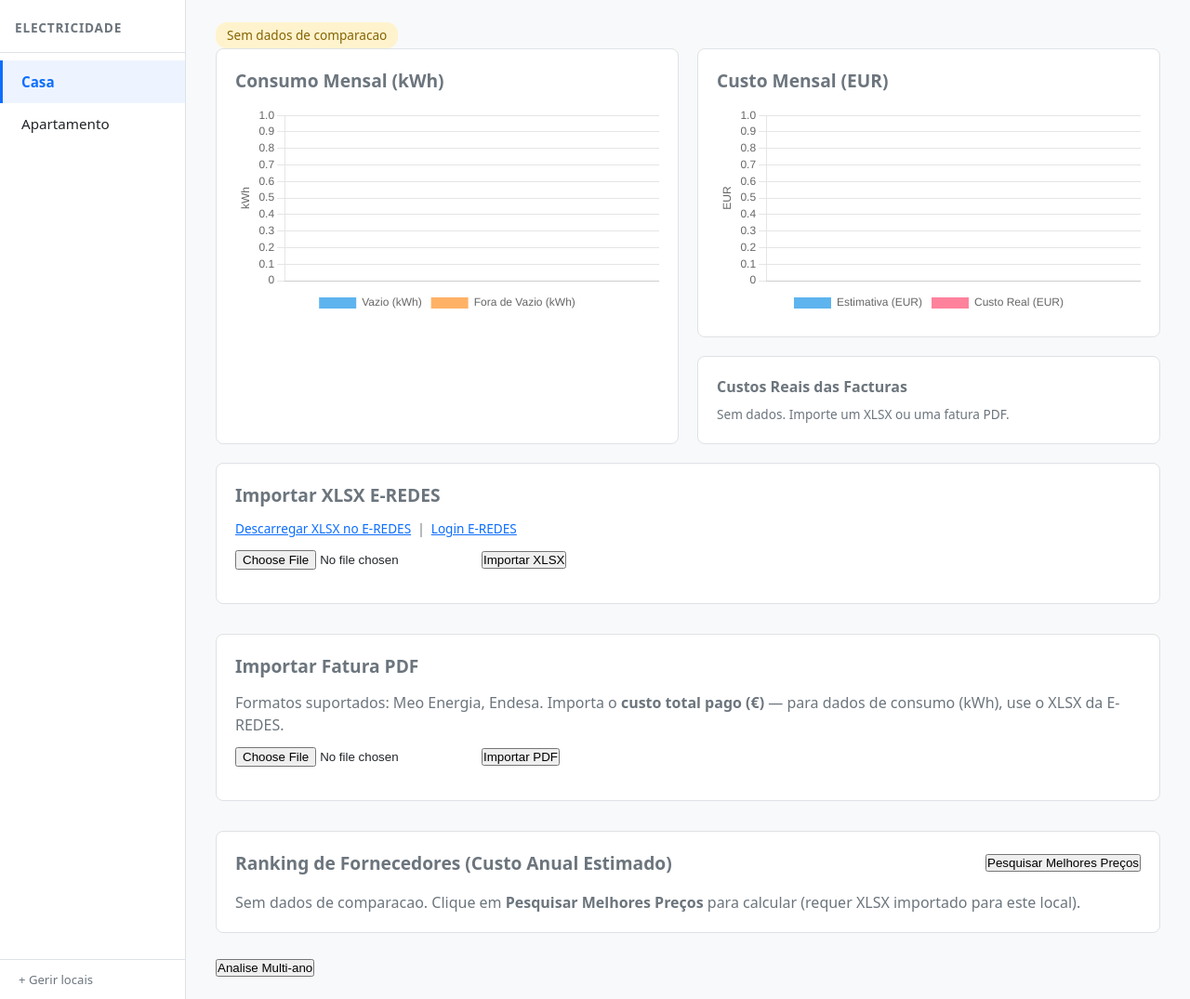
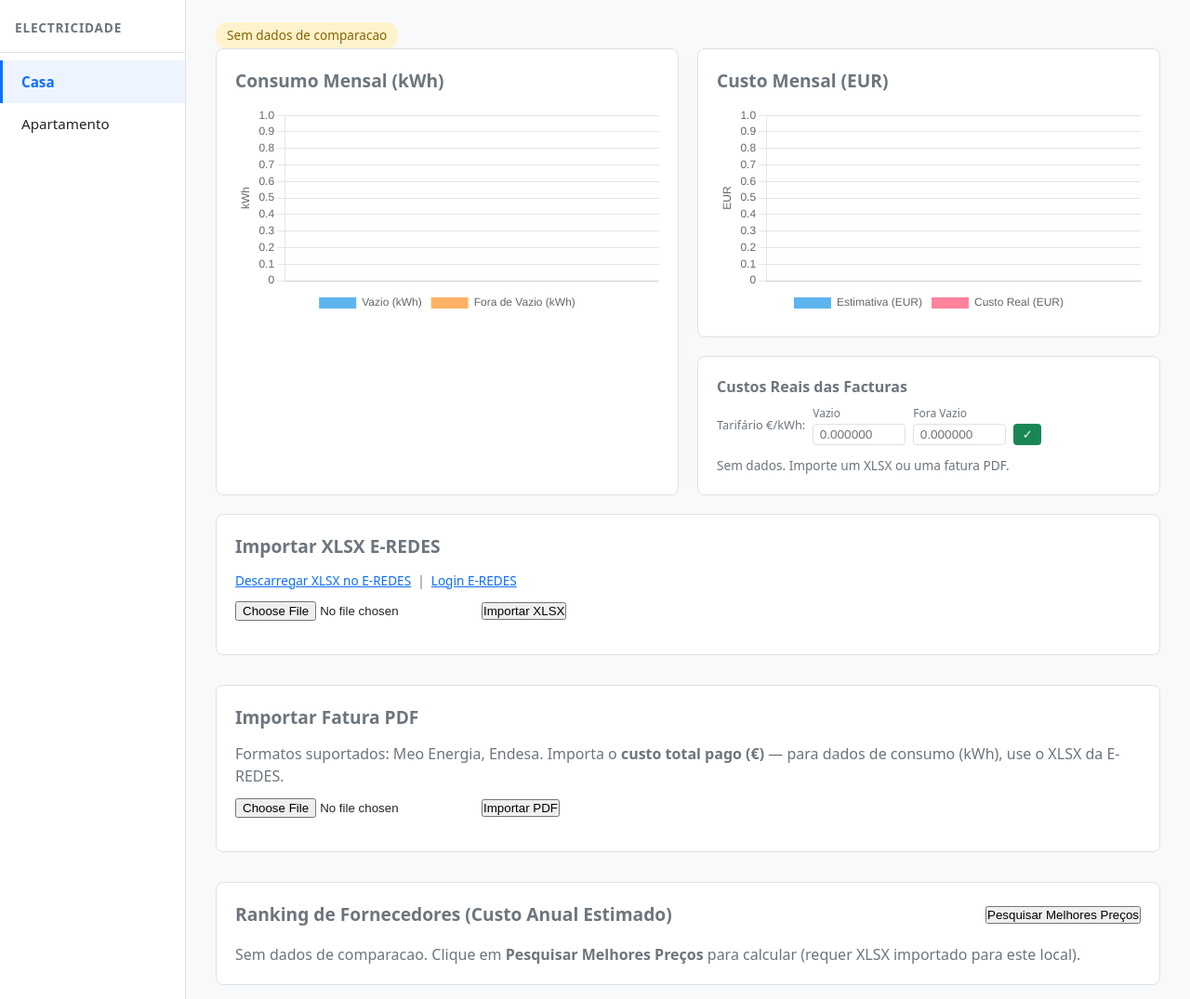
Before and after one commit to ricmagx/ha-addon-energia, a FastAPI app: page / in a window 1280 px wide. Shown: the top 1075 px of the page at 93% size. Run offline with FastAPI, Linux system fonts and the light colour scheme; data comes from the database, SQL or seed files in the repository; data that the repository does not hold is empty.

Commit message:
feat: campos Tarifário €/kWh no card Custos Reais das Facturas
- custo_form.html: form Vazio/Fora Vazio no topo do card com submit HTMX
- dashboard.py: rota POST /local/{id}/tarifario que guarda e retorna custo-section
- config.yaml: bump para v1.1.1

Co-Authored-By: Claude Sonnet 4.6 <noreply@anthropic.com>

```diff
--- a/config.yaml
+++ b/config.yaml
@@ -1,6 +1,6 @@
 name: "Monitorizacao Electricidade"
 description: "Dashboard de monitorizacao de electricidade com comparacao de tarifarios"
-version: "1.1.0"
+version: "1.1.1"
 slug: "monitorizacao-electricidade"
 arch:
   - aarch64
--- a/src/web/routes/dashboard.py
+++ b/src/web/routes/dashboard.py
@@ -6,7 +6,7 @@ GET /local/{local_id}/dashboard — fragmento HTMX para troca de local
 import json
 from pathlib import Path
 
-from fastapi import APIRouter, HTTPException, Request
+from fastapi import APIRouter, Form, HTTPException, Request
 from fastapi.responses import HTMLResponse
 
 from src.web.services.data_loader import (
@@ -28,6 +28,7 @@ from src.web.services.data_loader import (
 )
 from src.web.services.rankings import build_recommendation, calculate_annual_ranking
 from src.web.services.comparar_service import comparar_com_tarifarios
+from src.web.services.locais_service import update_tarifario
 
 router = APIRouter()
 
@@ -328,6 +329,33 @@ async def local_multi_ano(
     )
 
 
+@router.post("/local/{local_id}/tarifario", response_class=HTMLResponse)
+async def guardar_tarifario_dashboard(
+    request: Request,
+    local_id: str,
+    preco_vazio_kwh: float = Form(...),
+    preco_fora_vazio_kwh: float = Form(...),
+):
+    """Guarda os precos de tarifario e retorna o custo-section actualizado."""
+    config_path = request.app.state.config_path
+    templates = request.app.state.templates
+    engine = request.app.state.db_engine
+
+    update_tarifario(local_id, preco_vazio_kwh, preco_fora_vazio_kwh, engine)
+
+    locations = load_locations(config_path, engine=engine)
+    location = next((loc for loc in locations if loc["id"] == local_id), None)
+    if location is None:
+        return HTMLResponse(status_code=404, content="Local nao encontrado")
+
+    location_data = _load_location_data(request, location)
+    return templates.TemplateResponse(
+        request=request,
+        name="partials/custo_section.html",
+        context={"selected_location": location, **location_data},
+    )
+
+
 @router.post("/local/{local_id}/comparar", response_class=HTMLResponse)
 async def comparar_local(request: Request, local_id: str):
     """Corre comparacao de tarifarios locais e retorna ranking actualizado."""
--- a/src/web/templates/partials/custo_form.html
+++ b/src/web/templates/partials/custo_form.html
@@ -1,5 +1,27 @@
 <div class="card">
   <h2 style="font-size:1rem; margin-bottom:0.5rem;">Custos Reais das Facturas</h2>
+  <form hx-post="/local/{{ selected_location.id }}/tarifario"
+        hx-target="#custo-section"
+        hx-swap="innerHTML"
+        style="display:flex; gap:0.5rem; align-items:flex-end; flex-wrap:wrap; margin-bottom:0.75rem;">
+    <span style="font-size:0.8rem; color:var(--muted,#6c757d); align-self:center;">Tarifário €/kWh:</span>
+    <div>
+      <label style="font-size:0.75rem; color:var(--muted,#6c757d); display:block;">Vazio</label>
+      <input type="number" name="preco_vazio_kwh" step="0.000001" min="0" required
+             value="{{ '%.6f'|format(selected_location.preco_vazio_kwh) if selected_location.preco_vazio_kwh else '' }}"
+             placeholder="0.000000"
+             style="width:100px; padding:0.2rem 0.4rem; font-size:0.85rem; border:1px solid #dee2e6; border-radius:4px;">
+    </div>
+    <div>
+      <label style="font-size:0.75rem; color:var(--muted,#6c757d); display:block;">Fora Vazio</label>
+      <input type="number" name="preco_fora_vazio_kwh" step="0.000001" min="0" required
+             value="{{ '%.6f'|format(selected_location.preco_fora_vazio_kwh) if selected_location.preco_fora_vazio_kwh else '' }}"
+             placeholder="0.000000"
+             style="width:100px; padding:0.2rem 0.4rem; font-size:0.85rem; border:1px solid #dee2e6; border-radius:4px;">
+    </div>
+    <button type="submit"
+            style="padding:0.25rem 0.6rem; font-size:0.82rem; background:#198754; color:white; border:none; border-radius:4px; cursor:pointer;">✓</button>
+  </form>
   {% set meses_xlsx = consumo_data | map(attribute='year_month') | list %}
   {% set meses_custos = custos_reais | list %}
   {% set todos_meses = (meses_xlsx + meses_custos) | unique | sort %}
```
